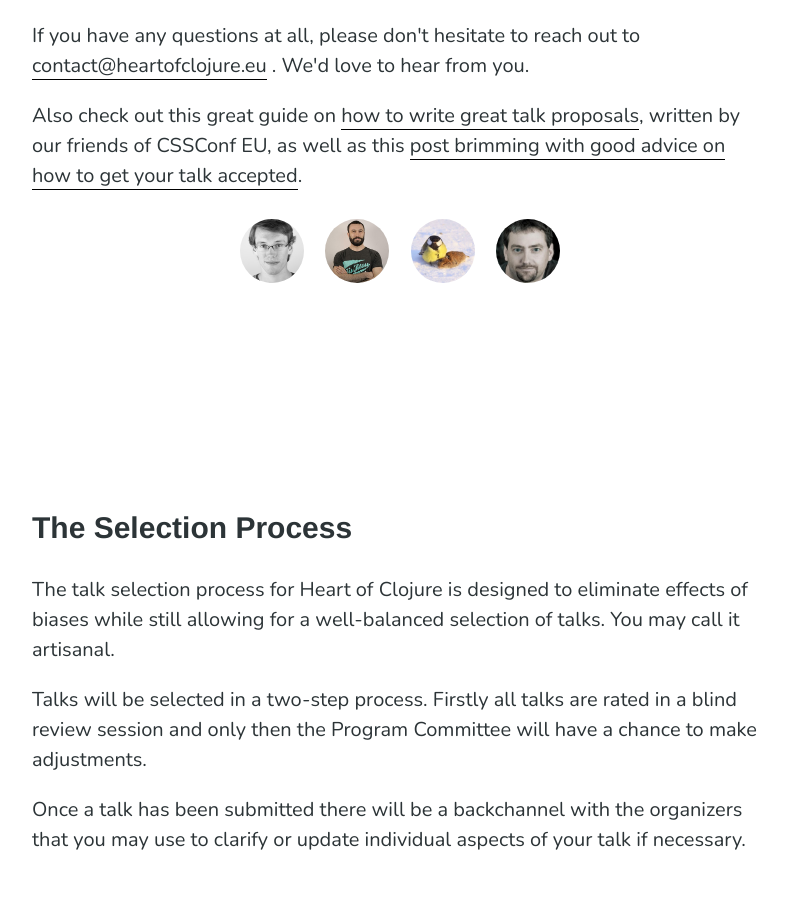
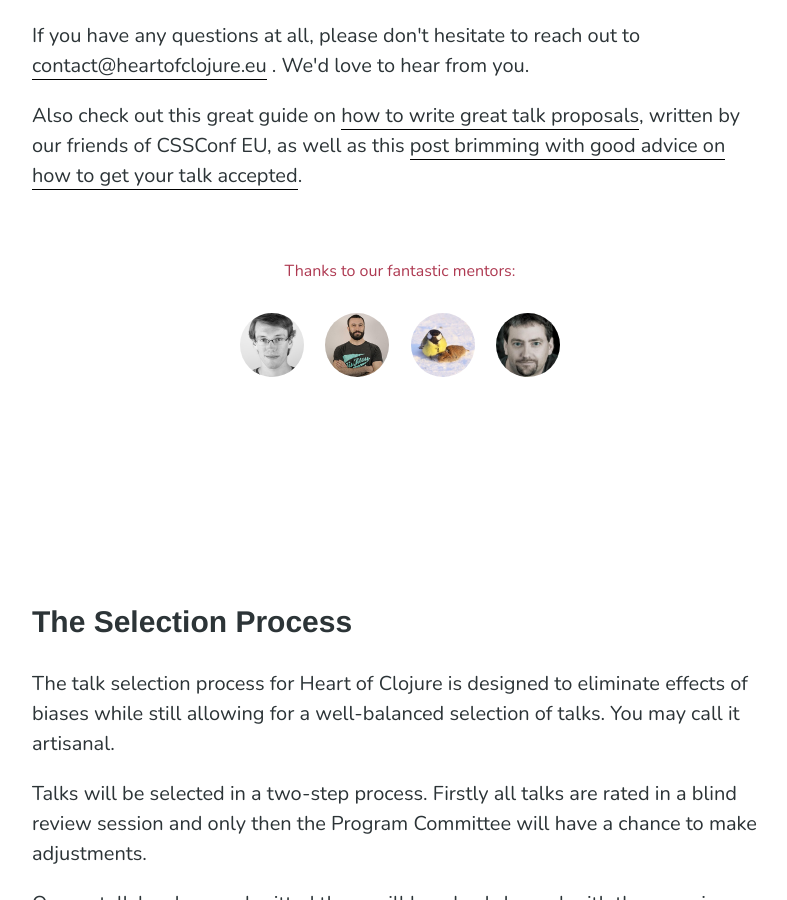
Before and after one commit to heartofclojure/heartofclojure-site-2019, a Jekyll site: the page built from call-for-speakers.html, in a window 1280 px wide and 900 px high, scrolled down 2765 px. Shown: the whole window, without its empty margins (240-1027 px from the left). Built offline with Jekyll 4.4.1, drawn with Linux system fonts in a browser that asks for light colours; nearby versions of some CDN libraries; some web fonts are replaced; comment, search, counter and statistics services are not loaded.

Commit message:
improve how mentors fit into flow of document

```diff
--- a/call-for-speakers.html
+++ b/call-for-speakers.html
@@ -151,6 +151,9 @@
         brimming with good advice on how to get your talk accepted</a>.
     </p>
 
+    <div class="tc mt5">
+      <span class="pink f5">Thanks to our fantastic mentors:</span>
+    </div>
     <ul class="list pl0 relative pb4 tc mw6 center">
       {% for mentor in site.data.mentors %}
       <li class="hide-child dib pa2">
```
